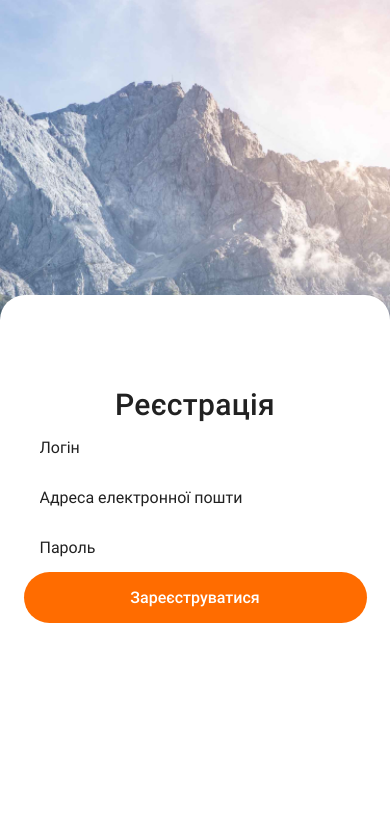
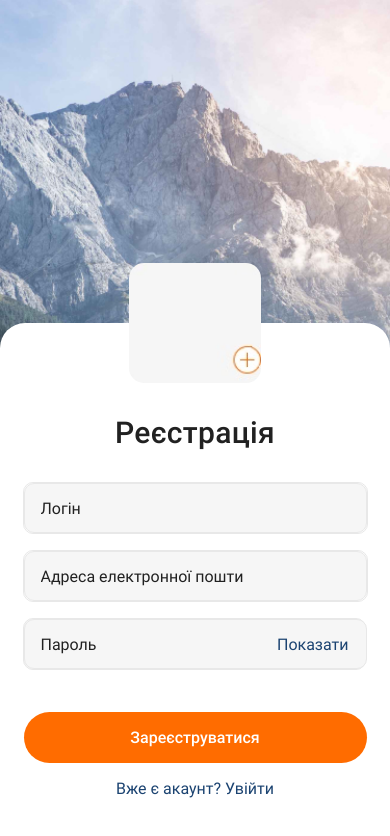
Before and after one commit to BerkovskiiAlex/react-native-hw-1, a React Native app: screen / in a window 390 px wide. Shown: the top 836 px of the page. Built offline with nearby package versions, Linux system fonts and the light colour scheme.

Commit message:
create RegistrationScreen

```diff
--- a/Screens/RegistrationScreen.jsx
+++ b/Screens/RegistrationScreen.jsx
@@ -1,33 +1,79 @@
 /** @format */
 
-import React from "react";
+import React, { useState, useEffect } from "react";
 import {
   StyleSheet,
   Text,
   View,
   TextInput,
   TouchableOpacity,
+  Keyboard,
+  Image,
 } from "react-native";
+import addPhoto from "../assets/images/addPhoto.jpg";
 
 export const RegistrationScreen = () => {
+  const [passwordVisible, setPasswordVisible] = useState(false);
+  const [keyboardVisible, setKeyboardVisible] = useState(false);
   const handleSubmit = () => {};
+
+  const keyboardDidShow = () => setKeyboardVisible(true);
+  const keyboardDidHide = () => setKeyboardVisible(false);
+
+  useEffect(() => {
+    const keyboardDidShowSubscription = Keyboard.addListener(
+      "keyboardDidShow",
+      keyboardDidShow
+    );
+    const keyboardDidHideSubscription = Keyboard.addListener(
+      "keyboardDidHide",
+      keyboardDidHide
+    );
+
+    return () => {
+      keyboardDidShowSubscription.remove();
+      keyboardDidHideSubscription.remove();
+    };
+  }, []);
 
   return (
     <View style={styles.registrationScreenContainer}>
+      <Image source={addPhoto} style={styles.image} />
       <Text style={styles.registrationScreenText}>Реєстрація</Text>
+      <View style={styles.inputsContainer}>
+        <View style={styles.textInputWrapper}>
           <TextInput style={styles.textInput} placeholder="Логін" />
+        </View>
+        <View style={styles.textInputWrapper}>
           <TextInput
             style={styles.textInput}
             placeholder="Адреса електронної пошти"
           />
+        </View>
+        <View style={styles.passwordContainer}>
+          <TouchableOpacity
+            onPress={() => setPasswordVisible(!passwordVisible)}
+            style={styles.showPasswordButton}
+          >
+            <Text style={styles.showPasswordText}>
+              {passwordVisible ? "Приховати" : "Показати"}
+            </Text>
+          </TouchableOpacity>
           <TextInput
             style={styles.textInput}
             placeholder="Пароль"
-        secureTextEntry
+            secureTextEntry={!passwordVisible}
           />
+        </View>
+      </View>
+      {!keyboardVisible && (
         <TouchableOpacity style={styles.submitButton} onPress={handleSubmit}>
           <Text style={styles.submitButtonText}>Зареєструватися</Text>
         </TouchableOpacity>
+      )}
+      {!keyboardVisible && (
+        <Text style={styles.loginText}>Вже є акаунт? Увійти</Text>
+      )}
     </View>
   );
 };
@@ -40,9 +86,16 @@ const styles = StyleSheet.create({
     alignItems: "center",
     justifyContent: "flex-start",
     width: "100%",
-    height: 549,
     position: "absolute",
     bottom: 0,
+    paddingBottom: 46,
+  },
+  image: {
+    position: "absolute",
+    top: -60,
+    width: 132,
+    height: 120,
+    borderRadius: 15,
   },
   registrationScreenText: {
     fontFamily: "Roboto-Medium",
@@ -52,6 +105,12 @@ const styles = StyleSheet.create({
     marginTop: 92,
     lineHeight: 35,
   },
+  inputsContainer: {
+    marginTop: 32,
+  },
+  marginBottom16: {
+    marginBottom: 16,
+  },
   textInput: {
     width: 343,
     height: 50,
@@ -59,8 +118,37 @@ const styles = StyleSheet.create({
     color: "#212121",
     fontFamily: "Roboto-Regular",
     fontSize: 16,
+    backgroundColor: "#F6F6F6",
+    borderWidth: 1,
+    borderColor: "#E8E8E8",
+    borderRadius: 10,
+  },
+  textInputWrapper: {
+    borderWidth: 1,
+    borderColor: "#E8E8E8",
+    borderRadius: 10,
+    marginBottom: 16,
+  },
+  passwordContainer: {
+    width: 343,
+    backgroundColor: "#F6F6F6",
+    borderWidth: 1,
+    borderColor: "#E8E8E8",
+    borderRadius: 10,
+  },
+  showPasswordButton: {
+    position: "absolute",
+    top: 16,
+    right: 16,
+    zIndex: 1,
+  },
+  showPasswordText: {
+    color: "#1B4371",
+    fontFamily: "Roboto-Regular",
+    fontSize: 16,
   },
   submitButton: {
+    marginTop: 42,
     width: 343,
     paddingVertical: 16,
     paddingHorizontal: 32,
@@ -75,4 +163,10 @@ const styles = StyleSheet.create({
     fontFamily: "Roboto-Medium",
     fontSize: 16,
   },
+  loginText: {
+    color: "#1B4371",
+    fontFamily: "Roboto-Regular",
+    fontSize: 16,
+    marginTop: 16,
+  },
 });
--- a/package.json
+++ b/package.json
@@ -10,10 +10,10 @@
   },
   "dependencies": {
     "expo": "~49.0.11",
+    "expo-font": "~11.4.0",
     "expo-status-bar": "~1.6.0",
     "react": "18.2.0",
-    "react-native": "0.72.4",
-    "expo-font": "~11.4.0"
+    "react-native": "0.72.4"
   },
   "devDependencies": {
     "@babel/core": "^7.20.0"
```
Also changed, not shown: assets/images/addPhoto.jpg (added). Lines whose indentation alone changed are shown as unchanged.
